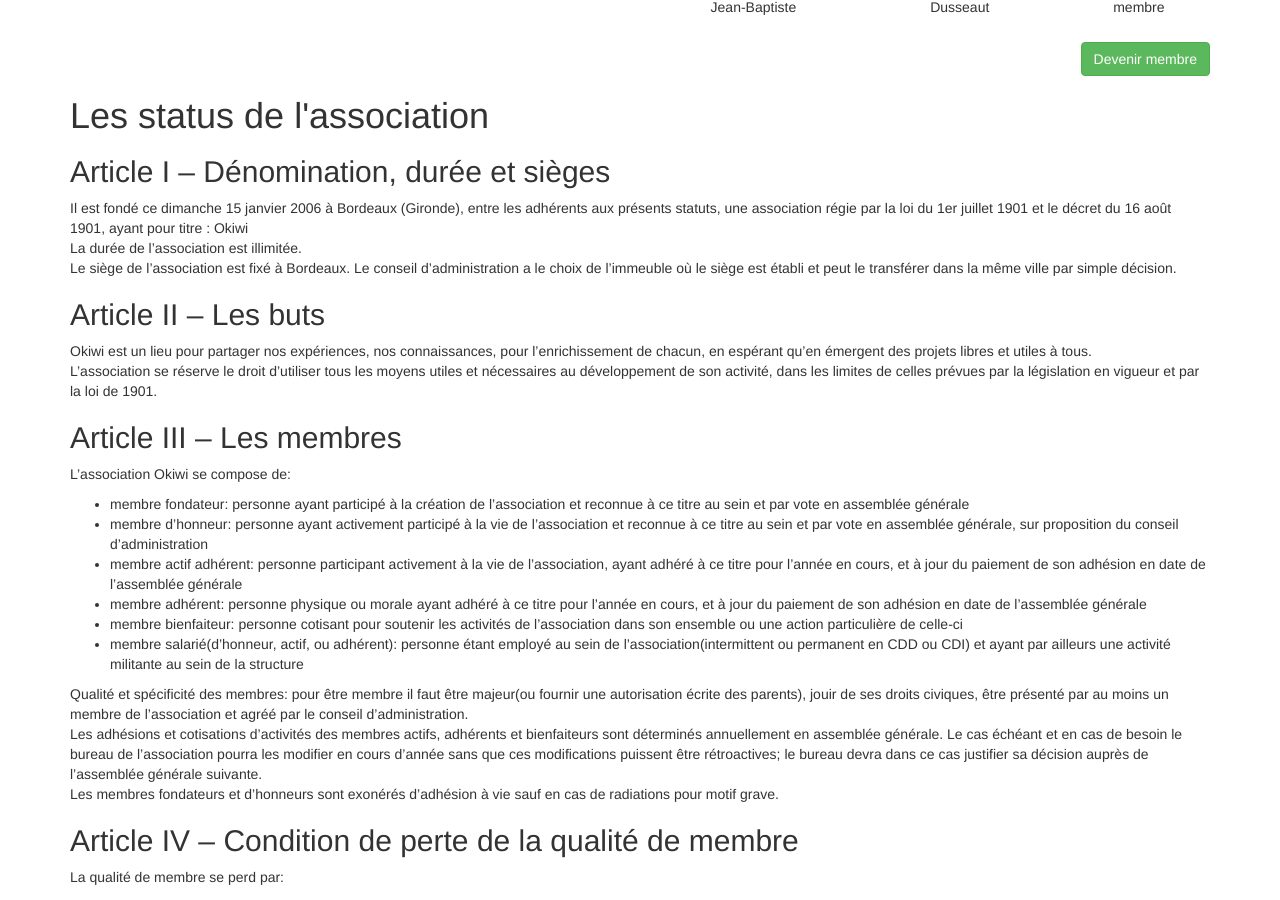
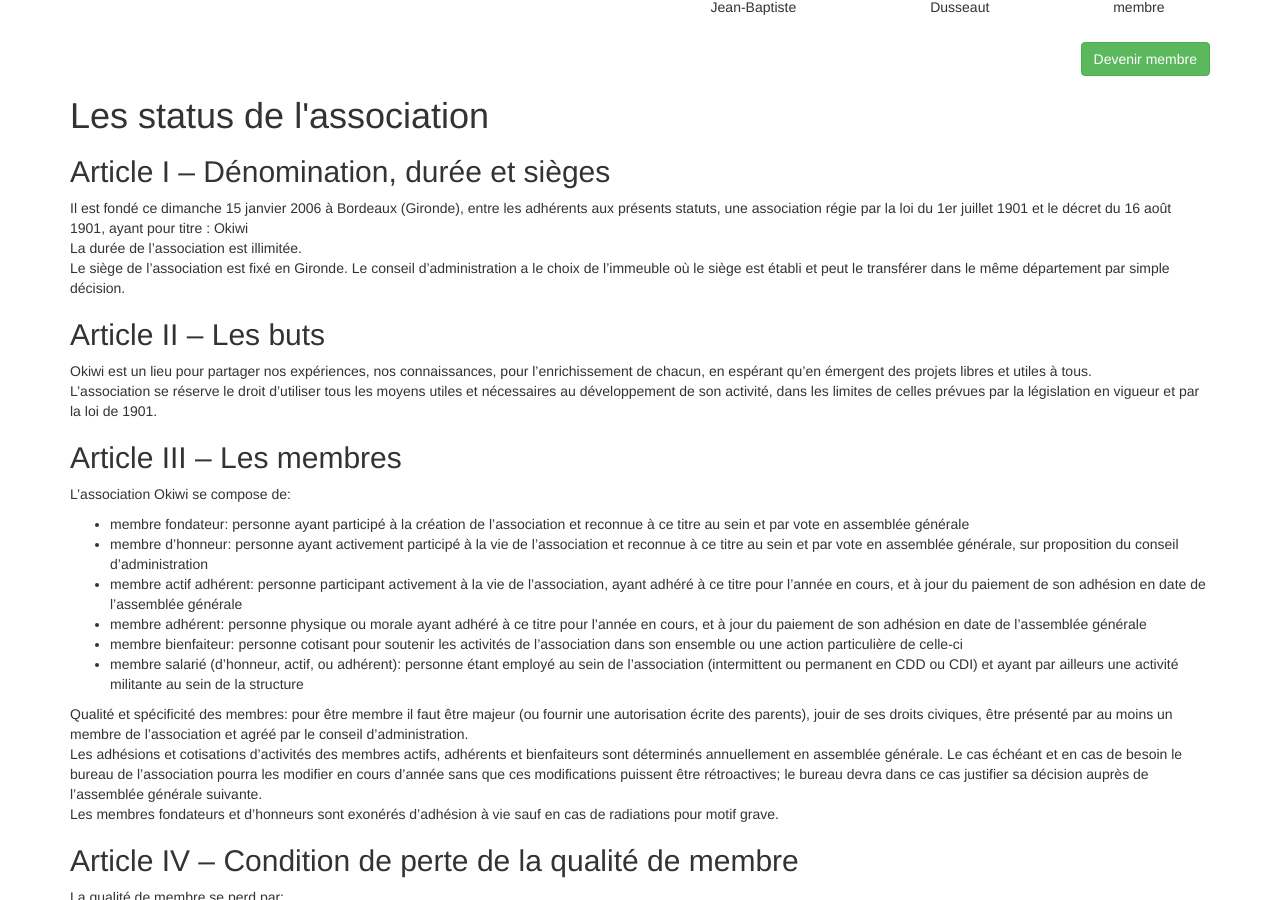
Before and after one commit to okiwi/okiwi.org, a Jekyll site: the page built from association/index.html, in a window 1280 px wide and 900 px high, scrolled down 903 px. Built offline with Jekyll 4.4.1, drawn with Linux system fonts in a browser that asks for light colours; nearby versions of some CDN libraries; Markdown is read by kramdown in place of the engine named in the settings; some of the changed text lies outside the part shown.

Commit message:
Mise à jour des status
Mise à jour des status validés lors de l'assemblée générale 2015

```diff
--- a/association/index.html
+++ b/association/index.html
@@ -76,8 +76,8 @@ title: L'association
             <br>
             La durée de l’association est illimitée.
             <br>
-            Le siège de l’association est fixé à Bordeaux. Le conseil d’administration a le choix de l’immeuble où le
-            siège est établi et peut le transférer dans la même ville par simple décision.
+            Le siège de l’association est fixé en Gironde. Le conseil d’administration a le choix de l’immeuble où le
+            siège est établi et peut le transférer dans le même département par simple décision.
         </p>
 
         <h2>Article II – Les buts</h2>
@@ -112,13 +112,13 @@ title: L'association
             <li>membre bienfaiteur: personne cotisant pour soutenir les activités de l’association dans son ensemble ou
                 une action particulière de celle-ci
             </li>
-            <li>membre salarié(d’honneur, actif, ou adhérent): personne étant employé au sein de
-                l’association(intermittent ou permanent en CDD ou CDI) et ayant par ailleurs une activité militante au
+            <li>membre salarié (d’honneur, actif, ou adhérent): personne étant employé au sein de
+                l’association (intermittent ou permanent en CDD ou CDI) et ayant par ailleurs une activité militante au
                 sein de la structure
             </li>
         </ul>
 
-        Qualité et spécificité des membres: pour être membre il faut être majeur(ou fournir une autorisation écrite des
+        Qualité et spécificité des membres: pour être membre il faut être majeur (ou fournir une autorisation écrite des
         parents), jouir de ses droits civiques, être présenté par au moins un membre de l’association et agréé par le
         conseil d’administration.
         <br>
```
Also changed, not shown: other parts of association/index.html (+1 -1 lines).
